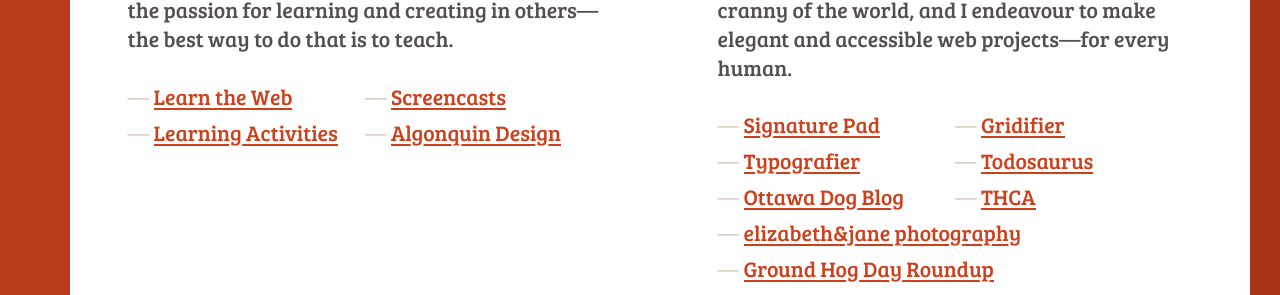
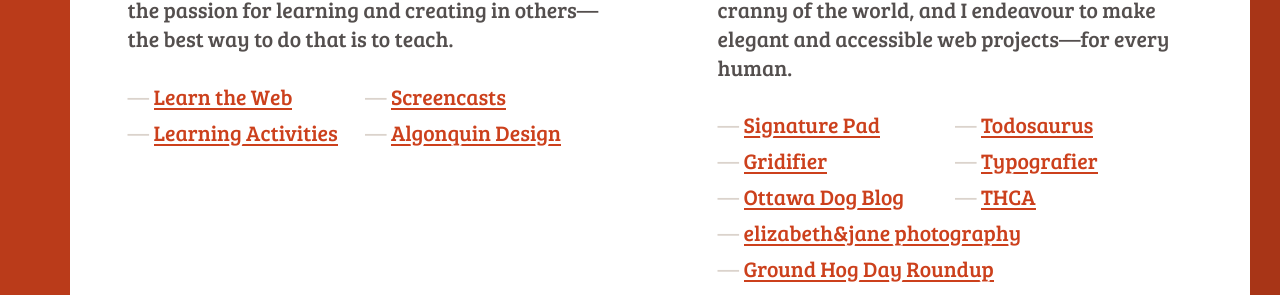
Before and after one commit to thomasjbradley/thomasjbradley.ca, a Jekyll site: the page built from index.html, in a window 1280 px wide. Shown: the part 558-853 px from the top of the page. Built offline with Jekyll 4.4.1, drawn with Linux system fonts in a browser that asks for light colours.

Commit message:
Reorder links. Move some links to HTTPS.

```diff
--- a/index.html
+++ b/index.html
@@ -57,9 +57,9 @@
         <p class="mega">The Web empowers humans in every nook and cranny of the world, and I endeavour to make elegant and accessible web projects—for every human.</p>
         <ul class="mega push-0 list-group">
           <li class="link link-short push-1-4"><a href="https://github.com/thomasjbradley/signature-pad/" rel="external">Signature Pad</a></li>
-          <li class="link link-short push-1-4"><a href="http://gridifier.web-dev.tools" rel="external">Gridifier</a></li>
-          <li class="link link-short push-1-4"><a href="http://typografier.web-dev.tools" rel="external">Typografier</a></li>
           <li class="link link-short push-1-4"><a href="https://github.com/thomasjbradley/todosaurus" rel="external">Todosaurus</a></li>
+          <li class="link link-short push-1-4"><a href="https://gridifier.web-dev.tools" rel="external">Gridifier</a></li>
+          <li class="link link-short push-1-4"><a href="https://typografier.web-dev.tools" rel="external">Typografier</a></li>
           <li class="link link-short push-1-4"><a href="http://ottawadogblog.ca/" rel="external">Ottawa Dog Blog</a></li>
           <li class="link link-short push-1-4"><a href="https://thca.ca/" rel="external">THCA</a></li>
           <li class="link push-1-4"><a href="http://elizabethandjane.ca/" rel="external">elizabeth&amp;jane photography</a></li>
```
